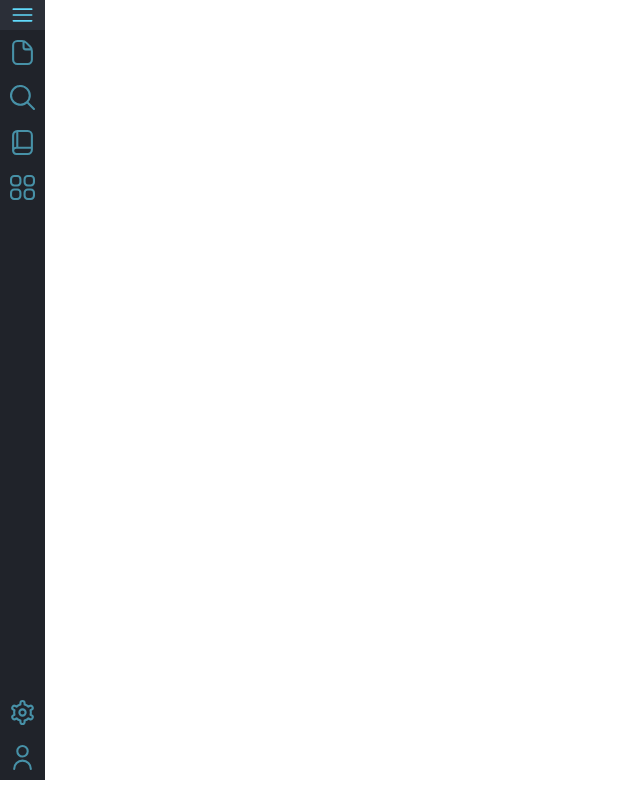
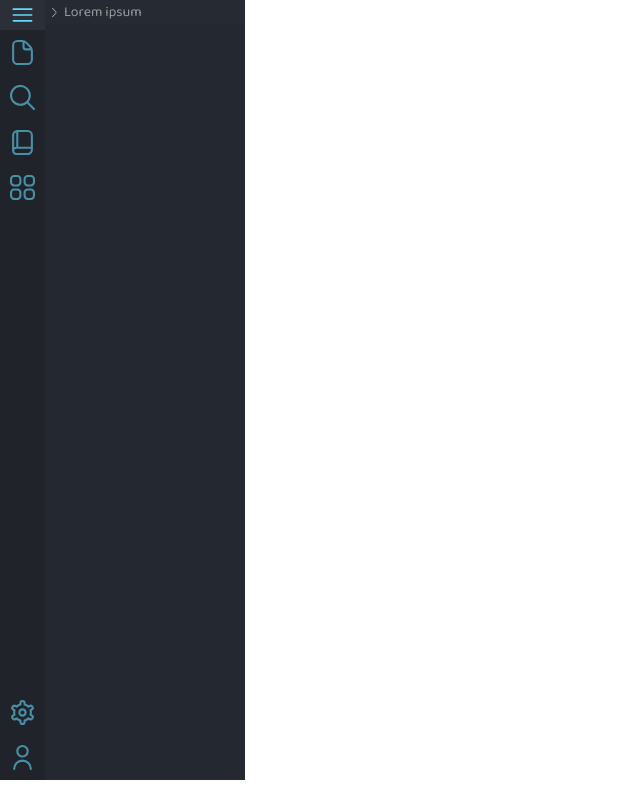
Before and after one commit to sarbanandabhikkhu/React-Examples, a React app: page / in a window 1280 px wide. Shown: the whole page, without its empty margins (0-640 px from the left). Built offline with nearby package versions, Linux system fonts and the light colour scheme.

Commit message:
navbar and accordion fixed

```diff
--- a/src/App.js
+++ b/src/App.js
@@ -6,7 +6,7 @@ import Navbar from "./components/navbar";
 function App() {
   return (
     <div className="App">
-      {/* <Accordion/> */}
+      <Accordion />
       <Navbar />
     </div>
   );
--- a/src/components/accordion/_index.scss
+++ b/src/components/accordion/_index.scss
@@ -1,58 +1,67 @@
-.accordion {
-  max-width: 400px;
-  margin: 100px auto 0;
-  border-radius: 3px;
-  background: #f1f1f1;
+.Accordion {
+  position: fixed;
+  top: 0;
+  left: 45px;
+  width: 200px;
+  display: block;
+  height: calc(100% - 20px);
+  background: lighten($Secondary, 2);
+
+  .AccordionBtn {
+    width: 100%;
+    height: 25px;
+    display: flex;
+    align-items: center;
+    border: none;
+    opacity: 0.6;
+    cursor: pointer;
+    color: darken($Light, 10);
+    background: $Primary;
+    &:hover {
+      opacity: 0.9;
+      background: $Secondary;
     }
-
-.accordion-visible {
-  background: #7177ca;
-  width: 100%;
-  color: #fff;
-  cursor: pointer;
-  border: 1px solid #474d9b;
-  display: flex;
-  justify-content: space-between;
-  align-items: center;
-  padding: 7px 15px;
-  border-top-left-radius: 3px;
-  border-top-right-radius: 3px;
-}
-.accordion-visible span {
-  padding: 15px 0;
-  font-size: 20px;
-}
-.accordion-visible img {
-  width: 20px;
+    img {
+      width: 9px;
+      margin: 0 5px;
       transform: rotate(-90deg);
       transition: transform 0.2s ease-in-out;
     }
-.accordion-visible img.active {
+    img.active {
       transform: rotate(0deg);
     }
-
-.accordion-visible h2 {
-  font-size: 20px;
+    span {
+      font-size: 14px;
+      line-height: 25px;
+    }
   }
 
-.accordion-toggle {
+  .AccordionToggle {
     height: 0px;
-  font-size: 18px;
     opacity: 0;
+    font-size: 14px;
+    padding-left: 20px;
+    color: darken($Light, 50);
     transition: opacity 0.3s ease-in-out, height 0.3s 0.3s ease-in-out;
-  color: #333;
-  border-bottom-left-radius: 3px;
-  border-bottom-right-radius: 3px;
+
+    &:hover {
+      color: darken($Light, 20);
+    }
+    p {
+      margin: 0;
+      line-height: 1.3;
+      pointer-events: none;
+    }
   }
 
   .animated {
     opacity: 1;
     transition: height 0.3s ease-in-out, opacity 0.3s 0.3s ease-in-out;
   }
+}
 
-.accordion-toggle p {
-  margin: 0;
-  padding: 22px 15px;
-  pointer-events: none;
-  line-height: 1.3;
+@media screen and (max-width: 500px) {
+  .Accordion {
+    display: none;
   }
+}
--- a/src/components/accordion/index.js
+++ b/src/components/accordion/index.js
@@ -19,16 +19,15 @@ function Accordion() {
   console.log(toggle);
 
   return (
-    <div className="accordion">
-      <button onClick={toggleState} className="accordion-visible">
-        <span>Lorem ipsum dolor sit amet.</span>
+    <div className="Accordion">
+      <button onClick={toggleState} className="AccordionBtn">
         <img className={toggle && "active"} src={Chevron} />
+        <span>Lorem ipsum</span>
       </button>
-
       <div
-        className={toggle ? "accordion-toggle animated" : "accordion-toggle"}
+        ref={refHeight}
+        className={toggle ? "AccordionToggle animated" : "AccordionToggle"}
         style={{ height: toggle ? `${heightEl}` : "0px" }}
-        ref={refHeight}
       >
         <p aria-hidden={toggle ? "true" : "false"}>
           Lorem ipsum dolor sit amet consectetur adipisicing elit. Inventore,
--- /dev/null
+++ b/src/components/navbar/Nav.js
@@ -0,0 +1,26 @@
+import React from "react";
+import File from "../../icons/file.svg";
+import Search from "../../icons/search.svg";
+import Book from "../../icons/book.svg";
+import Apps from "../../icons/apps.svg";
+import User from "../../icons/user.svg";
+import Settings from "../../icons/settings.svg";
+
+function Nav() {
+  return (
+    <nav className="NavContainer">
+      <div className="Top">
+        <img className="NavBtn" src={File} alt="Explore" />
+        <img className="NavBtn" src={Search} alt="Search" />
+        <img className="NavBtn" src={Book} alt="Dictionary" />
+        <img className="NavBtn" src={Apps} alt="Apps" />
+      </div>
+      <div className="Bottom">
+        <img className="NavBtn" src={Settings} alt="Settings" />
+        <img className="NavBtn" src={User} alt="User" />
+      </div>
+    </nav>
+  );
+}
+
+export default Nav;
--- a/src/components/navbar/_index.scss
+++ b/src/components/navbar/_index.scss
@@ -3,30 +3,43 @@
   top: 0;
   left: 0;
   width: 45px;
-  height: calc(100vh - 20px);
+  height: calc(100% - 20px);
 
   .MenuBtn {
     position: fixed;
-    top: 0;
-    left: 0;
     width: 45px;
     height: 30px;
-    padding: 5px;
+    // display: none;
     align-items: center;
     background: $Secondary;
-    &:hover {
-      opacity: 1;
-      background: lighten($Secondary, 5);
+
+    img {
+      width: 45px;
+      height: 30px;
+      padding: 5px;
+      opacity: 0.6;
+      &:hover {
+        opacity: 1;
+        background: lighten($Secondary, 5);
+      }
     }
   }
 
   .NavContainer {
-    display: flex;
-    flex-direction: column;
-    align-items: center;
-    margin-top: 30px;
-    height: calc(100vh - 50px);
+    position: fixed;
+    top: 30px;
+    left: 0;
+    width: 45px;
+    height: calc(100% - 50px);
     background: $Secondary;
+
+    .Top {
+      height: calc(100% - 90px);
+      overflow: hidden;
+    }
+    .Bottom {
+      height: 90px;
+    }
 
     .Top,
     .Bottom {
@@ -40,28 +53,15 @@
         height: 45px;
         padding: 10px;
         opacity: 0.6;
-
         &:hover {
           opacity: 1;
           background: lighten($Secondary, 5);
         }
       }
     }
-
-    .Top {
-      height: calc(100% - 90px);
-      overflow-y: hidden;
-    }
-    .Bottom {
-      height: 90px;
-    }
   }
 
   @media screen and (max-width: 500px) {
-    .NavContainer {
-      height: calc(100vh - 50px);
-    }
-
     .MenuBtn {
       display: block;
     }
--- a/src/components/navbar/index.js
+++ b/src/components/navbar/index.js
@@ -1,14 +1,8 @@
 import React, { useState, useEffect } from "react";
+import Menu from "../../icons/menu-bar.svg";
+import Nav from "./Nav";
 
-import Menu from "../../icons/menu-bar.svg";
-import File from "../../icons/file.svg";
-import Search from "../../icons/search.svg";
-import Book from "../../icons/book.svg";
-import Apps from "../../icons/apps.svg";
-import User from "../../icons/user.svg";
-import Settings from "../../icons/settings.svg";
-
-export default function Navbar() {
+function Navbar() {
   const [toggleMenu, setToggleMenu] = useState(false);
   const [screenWidth, setScreenWidth] = useState(window.innerWidth);
 
@@ -29,22 +23,13 @@ export default function Navbar() {
   }, []);
 
   return (
-    <nav className="NavBar">
-      <img onClick={toggleNav} className="MenuBtn" src={Menu} alt="Menu" />
-      {(toggleMenu || screenWidth > 500) && (
-        <div className="NavContainer">
-          <div className="Top">
-            <img className="NavBtn" src={File} alt="Explore" />
-            <img className="NavBtn" src={Search} alt="Search" />
-            <img className="NavBtn" src={Book} alt="Dictionary" />
-            <img className="NavBtn" src={Apps} alt="Apps" />
-          </div>
-          <div className="Bottom">
-            <img className="NavBtn" src={Settings} alt="Settings" />
-            <img className="NavBtn" src={User} alt="User" />
-          </div>
-        </div>
-      )}
-    </nav>
+    <div className="NavBar">
+      <div className="MenuBtn">
+        <img onClick={toggleNav} src={Menu} alt="Menu" />
+      </div>
+      {(toggleMenu || screenWidth > 500) && <Nav />}
+    </div>
   );
 }
+
+export default Navbar;
```
Lines whose indentation alone changed are shown as unchanged.
